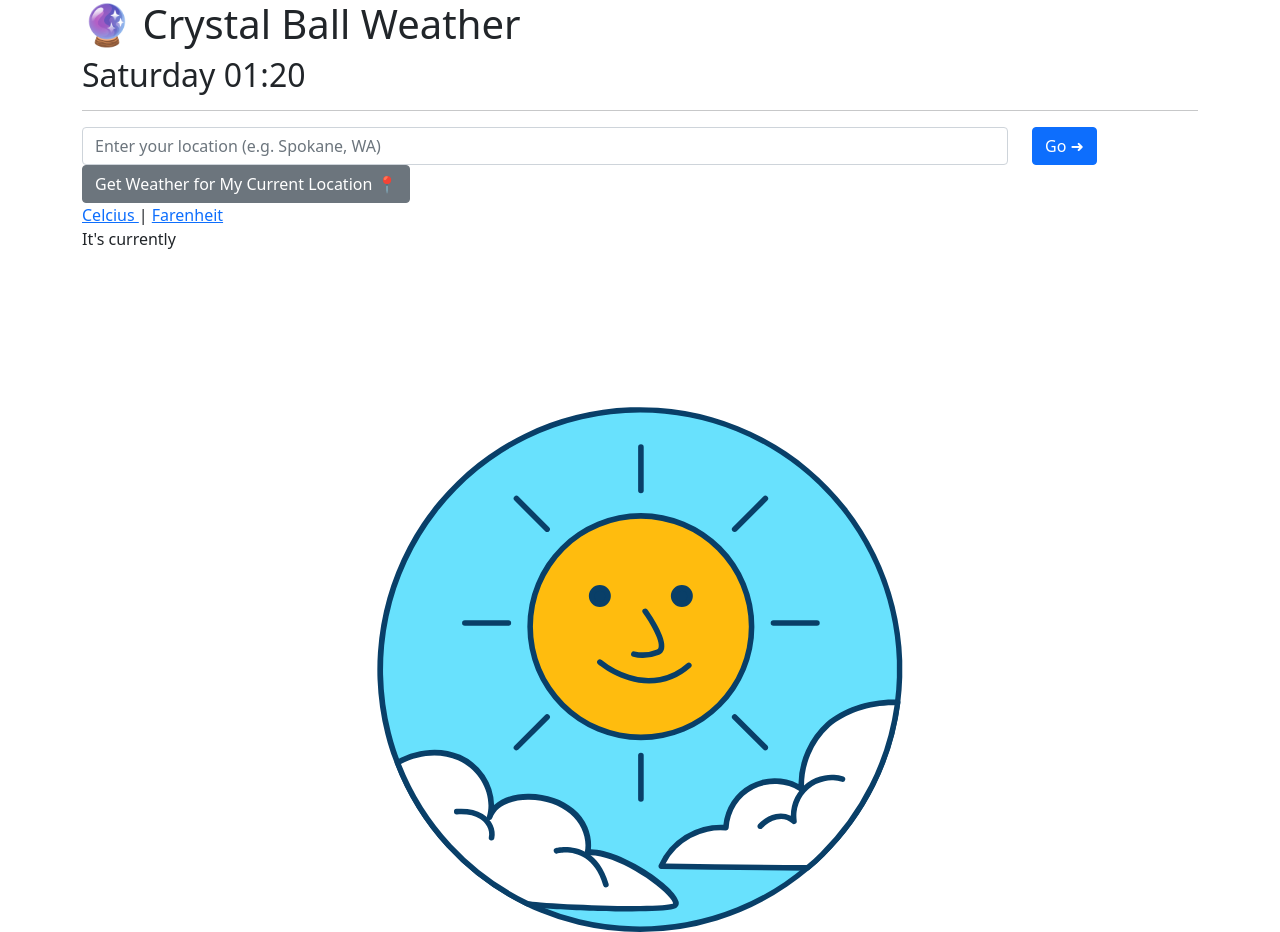
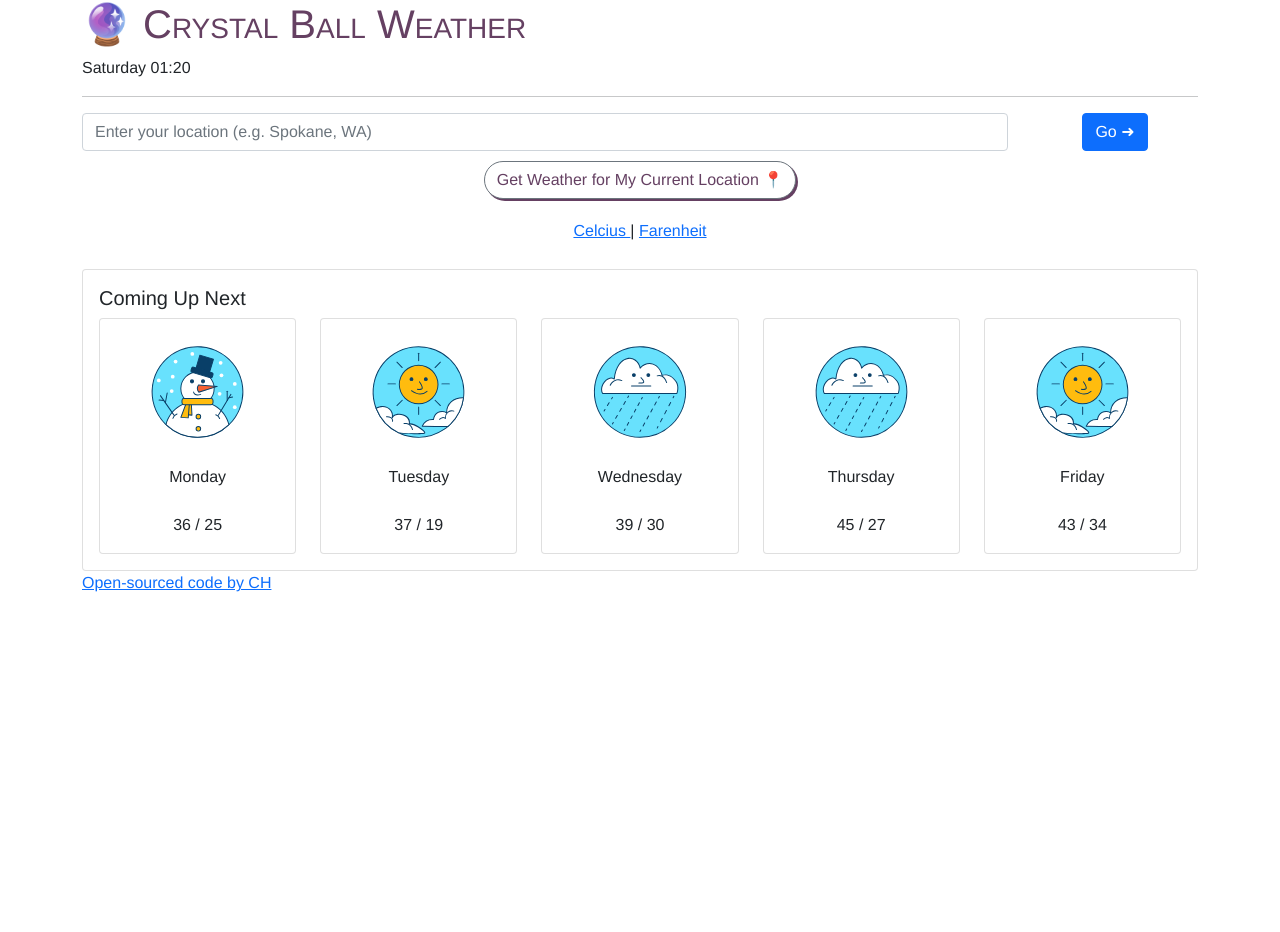
Before and after one commit to hi-crystal/crystal-ball-weather, a website built with Parcel: page Final Project/index.html in a window 1280 px wide. Shown: the top 932 px of the page. After the commit the page ends 800 px from the top, so only its background shows below. Built offline with nearby package versions, Linux system fonts and the light colour scheme.

Commit message:
Link CSS

```diff
--- a/Final Project/index.html
+++ b/Final Project/index.html
@@ -1,7 +1,7 @@
 <!DOCTYPE html>
 <html>
   <head>
-    <title>Week 3</title>
+    <title>Crystal Ball</title>
     <meta charset="UTF-8" />
     <link
       href="https://cdn.jsdelivr.net/npm/bootstrap@5.0.0-beta1/dist/css/bootstrap.min.css"
@@ -10,7 +10,8 @@
       crossorigin="anonymous"
     />
     <script src="https://kit.fontawesome.com/fc3f3fad25.js" crossorigin="anonymous"></script>
-    <link href="src/styles.css" />
+    <script src="https://cdn.jsdelivr.net/npm/axios/dist/axios.min.js"></script>
+    <link href="src/styles.css" rel="stylesheet"/>
   </head>
 
   <body>
@@ -18,9 +19,7 @@
       <h1>
         🔮 Crystal Ball Weather
       </h1>
-      <h2>
-        Current Date
-      </h2>
+      <div id="local-time" class="time"></div>
       <hr />
       <form id="location-form">
         <div class="row">
@@ -64,11 +63,8 @@
             </a>
         </div>
       <p>
-        It's currently
-        <img src="images/sun.svg" alt="sun">
         <span class="current temperature"></span>
         <span class="current degree"></span>
-        in
         <span class="current location"></span>
       </p>
       <div class="card" style="width: 100%;">
--- a/Final Project/src/index.js
+++ b/Final Project/src/index.js
@@ -1,5 +1,3 @@
-import axios from "axios";
-
 // Time display
 function formatDate(today) {
   let days = [
@@ -26,11 +24,9 @@ function formatDate(today) {
 //Temp display in default units
 function displayTemp(response) {
   let currentTemp = Math.round(response.data.main.temp);
+  let defaultUnit = "°C";
   let city = response.data.name;
-  let defaultUnit = "°C";
-  document.querySelector("p .temperature").innerHTML = currentTemp;
-  document.querySelector("p .degree").innerHTML = defaultUnit;
-  document.querySelector("p .location").innerHTML = city;
+  document.querySelector("p").innerHTML = `It's currently ${currentTemp}${defaultUnit} in ${city}`;
 }
 
 // Location entry form
@@ -78,7 +74,7 @@ function serveFarenheit(event) {
 }
 
 let currentTime = new Date();
-let todaysDate = document.querySelector("h2");
+let todaysDate = document.querySelector("#local-time");
 todaysDate.innerHTML = formatDate(currentTime);
 
 let locationForm = document.querySelector("#location-form");
--- a/Final Project/src/styles.css
+++ b/Final Project/src/styles.css
@@ -5,7 +5,7 @@ h1 {
   color: #654062;
   font-variant: small-caps;
 }
-h2 {
+.time {
   font: bold;
   font-size: medium;
 }
@@ -14,6 +14,8 @@ img {
 }
 p {
   text-align: center;
+  color: #654062;
+  font-weight: bold;
 }
 .current {
   color: #67e1fc;
```
